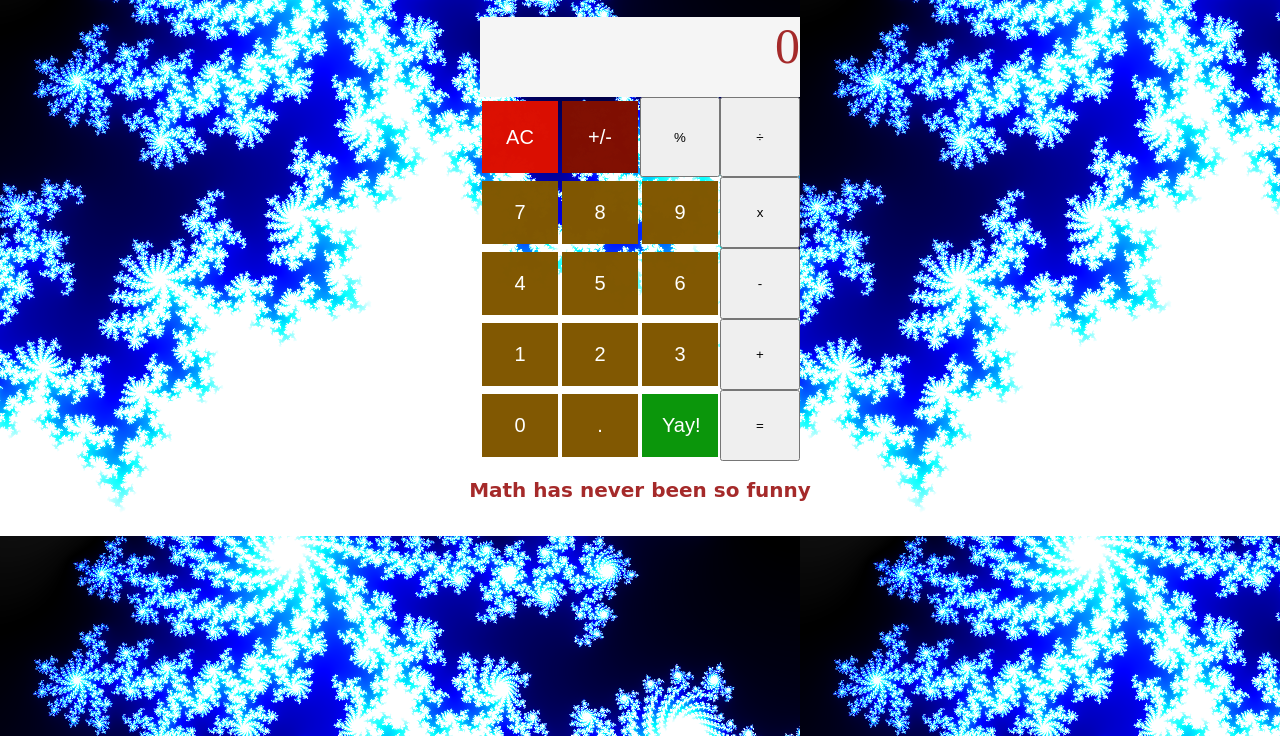
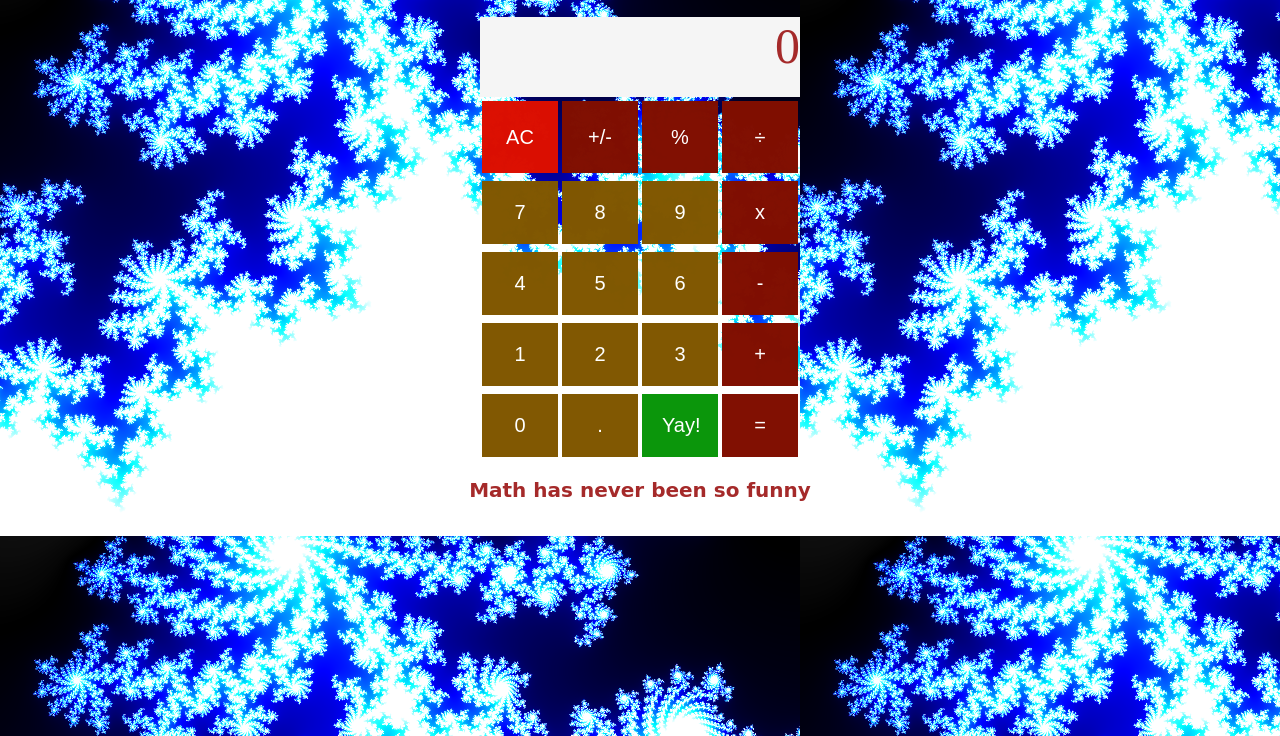
Before and after one commit to BassemSadik/calculator, a website: page calculator.html in a window 1280 px wide. Shown: the part 64-800 px from the top of the page. Drawn offline with Linux system fonts and the light colour scheme.

Commit message:
Added btn2 classes

```diff
--- a/calculator.html
+++ b/calculator.html
@@ -189,28 +189,28 @@ h2{
 
         <button class="btn3" onclick="playsnd4()">AC</button>
         <button class="btn2" onclick="playsnd21()">+/-</button>
-        <button id="modulus" onclick="playsnd22()">%</button>
-        <button id="divide" onclick="playsnd23()">÷</button>
+        <button class="btn2" id="modulus" onclick="playsnd22()">%</button>
+        <button class="btn2" id="divide" onclick="playsnd23()">÷</button>
 
         <button class="btn" onclick="playsnd17()">7</button>
         <button class="btn" onclick="playsnd18()">8</button>
         <button class="btn" onclick="playsnd19()">9</button>
-        <button id="multiply" onclick="playsnd24()">x</button>
+        <button class="btn2" id="multiply" onclick="playsnd24()">x</button>
 
         <button class="btn" onclick="playsnd14()">4</button>
         <button class="btn" onclick="playsnd15()">5</button>
         <button class="btn" onclick="playsnd16()">6</button>
-        <button id="minus" onclick="playsnd25()">-</button>
+        <button class="btn2" id="minus" onclick="playsnd25()">-</button>
 
         <button class="btn" onclick="playsnd11()">1</button>
         <button class="btn" onclick="playsnd12()">2</button>
         <button class="btn" onclick="playsnd13()">3</button>
-        <button id="plus" onclick="playsnd26()">+</button>
+        <button class="btn2" id="plus" onclick="playsnd26()">+</button>
 
         <button class="btn" onclick="playsnd10()">0</button>
         <button class="btn" onclick="playsnd111()">.</button>
         <button class="btn4" onclick="playsnd3()">Yay!</button>
-        <button id="equals" onclick="playsnd27()">=</button>
+        <button class="btn2" id="equals" onclick="playsnd27()">=</button>
       </div>
 
       <script>
```
